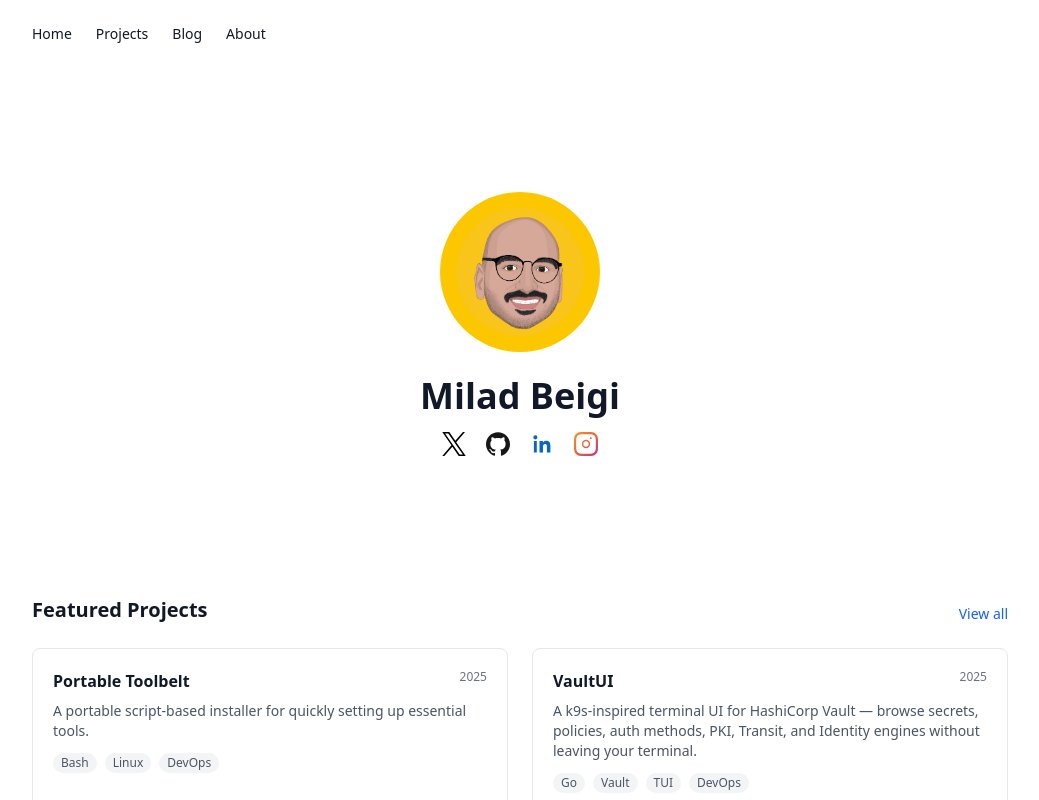
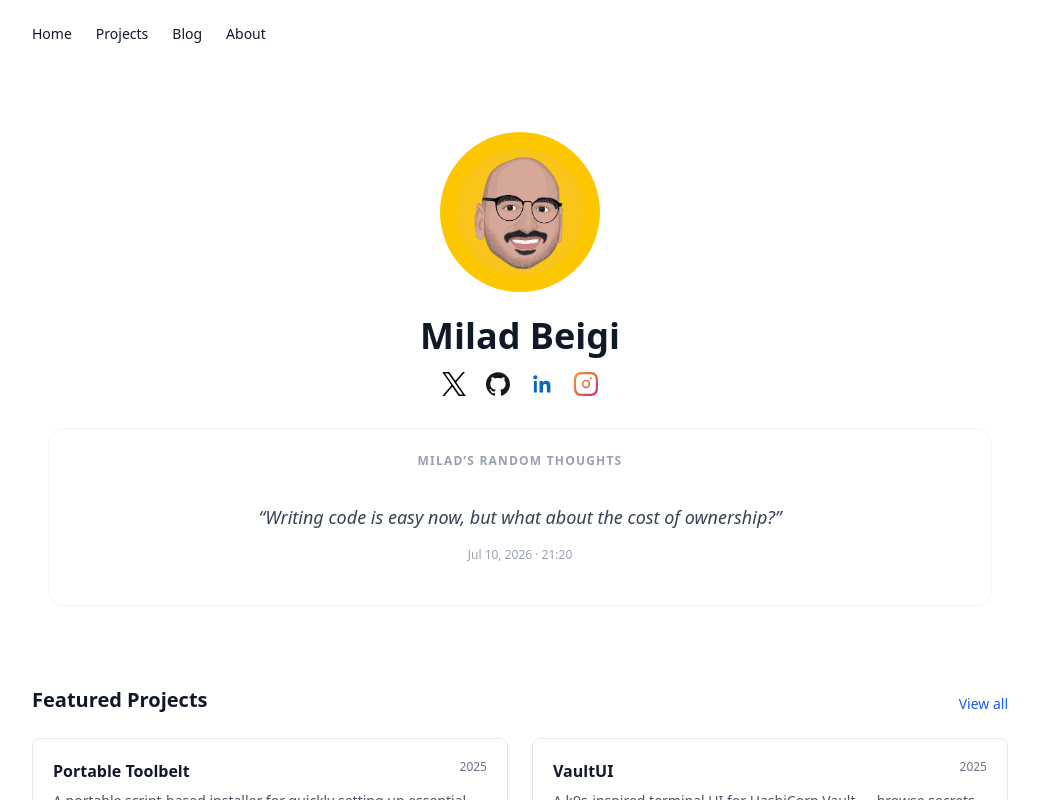
Before and after one commit to miladbeigi/milad.cloud, a Next.js app in the folder website/: page / in a window 1280 px wide. Shown: the top 800 px of the page, without its empty margins (120-1159 px from the left). Built offline with nearby package versions, Linux system fonts and the light colour scheme.

Commit message:
feat: add thoughts component

```diff
--- a/website/src/app/page.js
+++ b/website/src/app/page.js
@@ -4,6 +4,7 @@ import projects from "@/data/projects";
 import posts from "@/content/postsIndex";
 import social from "@/data/social";
 import ProjectCard from "@/components/ProjectCard";
+import ThoughtsCarousel from "@/components/ThoughtsCarousel";
 
 export default function Home() {
   const featuredProjects = projects.filter((p) => p.featured).slice(0, 6);
@@ -59,6 +60,7 @@ function Hero() {
         <SocialIcon href="https://linkedin.com/in/miladbeigi" label="LinkedIn" icon="linkedin" />
         <SocialIcon href="https://instagram.com/milad_beigiii" label="Instagram" icon="instagram" />
       </div>
+      <ThoughtsCarousel />
     </section>
   );
 }
--- /dev/null
+++ b/website/src/components/ThoughtsCarousel.js
@@ -0,0 +1,50 @@
+"use client";
+
+import { useState, useEffect } from "react";
+import thoughts from "@/data/thoughts";
+
+export default function ThoughtsCarousel() {
+  const [index, setIndex] = useState(0);
+  const [visible, setVisible] = useState(true);
+
+  useEffect(() => {
+    const interval = setInterval(() => {
+      setVisible(false);
+      setTimeout(() => {
+        setIndex((i) => (i + 1) % thoughts.length);
+        setVisible(true);
+      }, 4200);
+    }, 12000);
+    return () => clearInterval(interval);
+  }, []);
+
+  return (
+    <div className="mt-8 w-full px-4">
+      <div className="w-full rounded-2xl border border-gray-100 px-8 py-6" style={{ minHeight: "10rem" }}>
+        <span className="mb-4 block text-xs font-semibold uppercase tracking-widest text-gray-400">
+          Milad&rsquo;s Random Thoughts
+        </span>
+        <div className="flex min-h-[6rem] flex-col items-center justify-center gap-2">
+          <p
+            style={{
+              opacity: visible ? 1 : 0,
+              transition: "opacity 1.2s ease-in-out",
+            }}
+            className="w-full text-center text-lg font-medium italic text-gray-700"
+          >
+            &ldquo;{thoughts[index].text}&rdquo;
+          </p>
+          <p
+            style={{
+              opacity: visible ? 1 : 0,
+              transition: "opacity 1.2s ease-in-out",
+            }}
+            className="mt-2 text-center text-xs text-gray-400"
+          >
+            {thoughts[index].date}
+          </p>
+        </div>
+      </div>
+    </div>
+  );
+}
--- /dev/null
+++ b/website/src/data/thoughts.js
@@ -0,0 +1,6 @@
+const thoughts = [
+  { text: "Writing code is easy now, but what about the cost of ownership?", date: "Jul 10, 2026 · 21:20" },
+  { text: "How about checking what AI said is actually correct before sharing it with others? Thank you 🙃", date: "Jul 19, 2026 · 21:25" },
+];
+
+export default thoughts;
```
